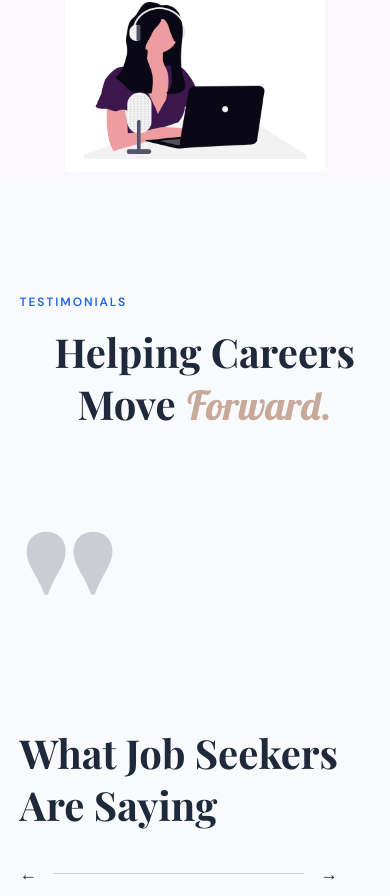
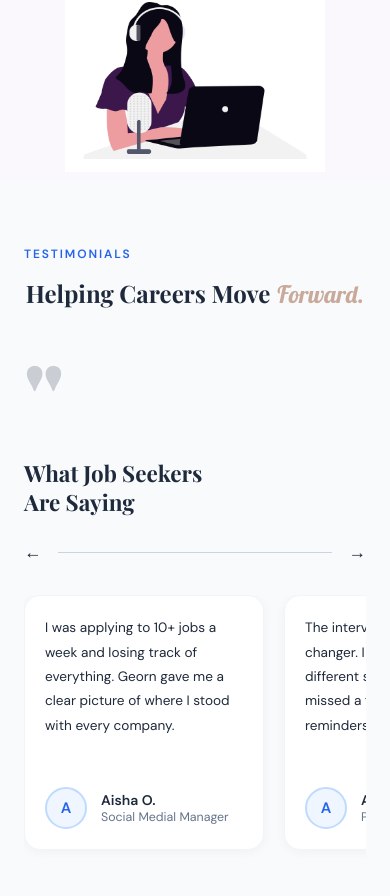
Before and after one commit to Ravenn-22/Job-tracker, a React (Vite) app: page / in a window 390 px wide. Shown: the part 3248-4144 px from the top of the page. Built offline with nearby package versions, Linux system fonts and the light colour scheme; no server answers; a web font is replaced by a local one.

Commit message:
added loading screens

```diff
--- a/src/components/shared/Loader.css
+++ b/src/components/shared/Loader.css
@@ -147,3 +147,10 @@
     justify-content: center;
   }
 }
+.page-loader-overlay--inline {
+  position: static;
+  inset: unset;
+  background: transparent;
+  z-index: unset;
+  min-height: 60vh;
+}
--- a/src/components/shared/PageLoader.jsx
+++ b/src/components/shared/PageLoader.jsx
@@ -1,20 +1,13 @@
 import JugglerLoader from "./Loader.jsx";
 import "./Loader.css";
 
-/**
- * Full-screen overlay version of the juggler loader.
- * Drop this in during async actions like login.
- *
- * Usage:
- *   {isLoggingIn && <PageLoader label="Logging you in…" />}
- */
-const PageLoader = ({ label = "Loading…" }) => {
+
+const PageLoader = ({ label = "Loading…", inline = false }) => {
   return (
-    <div className="page-loader-overlay">
+    <div className={`page-loader-overlay ${inline ? "page-loader-overlay--inline" : ""}`}>
       <JugglerLoader />
       <p className="page-loader-label">{label}</p>
     </div>
   );
 };
-
 export default PageLoader;
--- a/src/pages/ApplicationDetails.jsx
+++ b/src/pages/ApplicationDetails.jsx
@@ -6,6 +6,7 @@ import InterviewModal from "../components/interviews/InterviewModal.jsx";
 import api from "../api/axios.js";
 import NotesTimeline from "../components/applications/NotesTimeline.jsx";
 import "./ApplicationDetail.css";
+import PageLoader from "../components/shared/PageLoader.jsx";
 
 const STATUS_COLORS = {
   Wishlist: "#8B5CF6",
@@ -70,7 +71,7 @@ const ApplicationDetail = () => {
   if (loading) {
     return (
       <Layout>
-        <p className="detail-loading">Loading...</p>
+        <PageLoader label="Loading application..." inline />
       </Layout>
     );
   }
--- a/src/pages/Applications.jsx
+++ b/src/pages/Applications.jsx
@@ -6,6 +6,7 @@ import api from "../api/axios.js";
 import "./Applications.css";
 import emptyApplications from "../assets/empty-applications.svg";
 import confetti from "canvas-confetti";
+import PageLoader from "../components/shared/PageLoader.jsx";
 
 const STATUSES = [
   "All",
@@ -181,7 +182,7 @@ const Applications = () => {
         </div>
 
       {loading ? (
-  <p className="applications-loading">Loading...</p>
+ <PageLoader label="Loading applications..." inline/>
 ) : filtered.length === 0 && applications.length === 0 ? (
   <div className="empty-state">
     <img src={emptyApplications} alt="No applications" className="empty-state-img" />
--- a/src/pages/Dashboard.jsx
+++ b/src/pages/Dashboard.jsx
@@ -16,6 +16,7 @@ import {
 import Layout from "../components/shared/Layout.jsx";
 import api from "../api/axios.js";
 import "./Dashboard.css";
+import PageLoader from "../components/shared/PageLoader.jsx";
 
 const getStatusMessage = (stats, applications) => {
   if (!stats || !applications) return null;
@@ -116,12 +117,11 @@ const Dashboard = () => {
 
   const salaryInsights = getSalaryInsights(applications);
 
-  if (loading)
-    return (
-      <Layout>
-        <div className="dashboard-loading">Loading...</div>
-      </Layout>
-    );
+  if (loading) return (
+  <Layout>
+    <PageLoader label="Loading dashboard..." inline/>
+  </Layout>
+);
 
   const pieData = stats
     ? Object.entries(stats.byStatus).map(([name, value]) => ({ name, value }))
--- a/src/pages/Events.jsx
+++ b/src/pages/Events.jsx
@@ -4,6 +4,7 @@ import Layout from "../components/shared/Layout.jsx";
 import api from "../api/axios.js";
 import "./Events.css";
 import emptyEvents from "../assets/empty-events.svg";
+import PageLoader from "../components/shared/PageLoader.jsx";
 
 const Events = () => {
   const [events, setEvents] = useState([]);
@@ -126,7 +127,7 @@ const Events = () => {
         </div>
 
         {loading ? (
-          <p className="events-loading">Loading...</p>
+          <PageLoader label="Loading events..." inline />
         ) : filtered.length === 0 ? (
           <div className="empty-state">
             <img
--- a/src/pages/Interviews.jsx
+++ b/src/pages/Interviews.jsx
@@ -4,6 +4,7 @@ import Layout from "../components/shared/Layout.jsx";
 import api from "../api/axios.js";
 import "./Interviews.css";
 import emptyInterviews from "../assets/empty-interviews.svg";
+import PageLoader from "../components/shared/PageLoader.jsx";
 
 const OUTCOME_COLORS = {
   Pending: "#F59E0B",
@@ -61,7 +62,7 @@ const Interviews = () => {
         </div>
 
         {loading ? (
-          <p className="interviews-loading">Loading...</p>
+          <PageLoader label="Loading interviews..."inline />
         ) : applications.length === 0 ? (
           <div className="empty-state">
             <img
--- a/src/pages/Landing.css
+++ b/src/pages/Landing.css
@@ -872,6 +872,74 @@
 .testimonial-role {
   font-size: 0.775rem;
   color: var(--text-muted);
+}
+@media (max-width: 768px) {
+  .landing-testimonials {
+    padding: 4rem 1.5rem;
+  }
+
+  .testimonials-heading-top {
+    font-size: 1.75rem;
+    margin-bottom: 3rem;
+  }
+
+  .testimonials-inner {
+    flex-direction: column;
+    gap: 2rem;
+    align-items: flex-start;
+  }
+
+  .testimonials-left {
+    min-width: unset;
+    width: 100%;
+  }
+
+  .testimonials-quote {
+    font-size: 8rem;
+  }
+
+  .testimonials-heading {
+    font-size: 1.75rem;
+    margin-bottom: 1.5rem;
+  }
+
+  .testimonials-right {
+    width: 100%;
+  }
+
+  .testimonials-track {
+    padding-right: 1.5rem;
+  }
+
+  .testimonial-card {
+    min-width: 260px;
+    max-width: 260px;
+    padding: 1.5rem;
+  }
+}
+
+@media (max-width: 480px) {
+  .testimonials-heading-top {
+    font-size: 1.5rem;
+  }
+
+  .testimonials-quote {
+    font-size: 6rem;
+  }
+
+  .testimonials-heading {
+    font-size: 1.4rem;
+  }
+
+  .testimonial-card {
+    min-width: 240px;
+    max-width: 240px;
+    padding: 1.25rem;
+  }
+
+  .testimonial-text {
+    font-size: 0.85rem;
+  }
 }
 /* FAQ */
 .landing-faq {
--- a/src/pages/Resumes.jsx
+++ b/src/pages/Resumes.jsx
@@ -3,6 +3,7 @@ import Layout from "../components/shared/Layout.jsx";
 import api from "../api/axios.js";
 import "./Resumes.css";
 import emptyResumes from "../assets/empty-resumes.svg";
+import PageLoader from "../components/shared/PageLoader.jsx";
 
 const Resumes = () => {
   const [resumes, setResumes] = useState([]);
@@ -141,7 +142,7 @@ const Resumes = () => {
         )}
 
         {loading ? (
-          <p className="resumes-loading">Loading...</p>
+         <PageLoader label="Loading resumes..." inline/>
         ) : resumes.length === 0 ? (
           <div className="empty-state">
             <img
```
